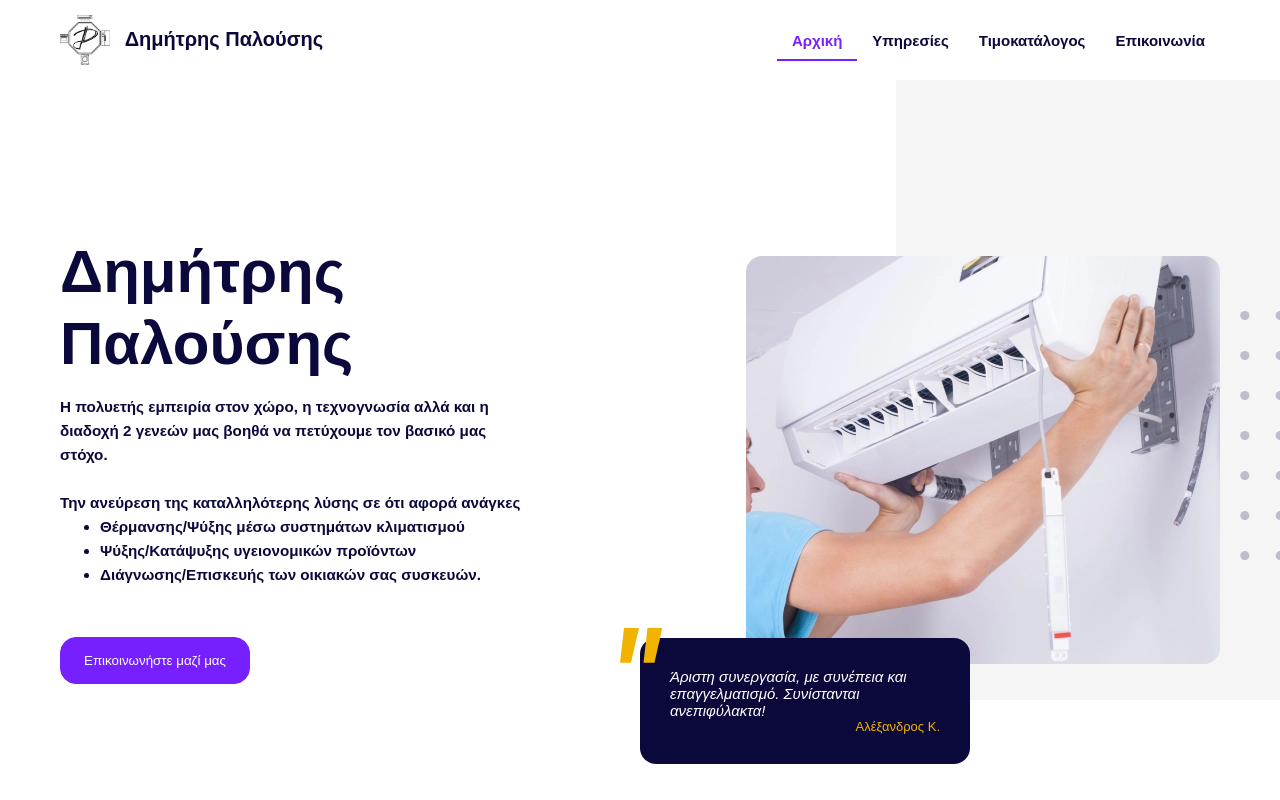
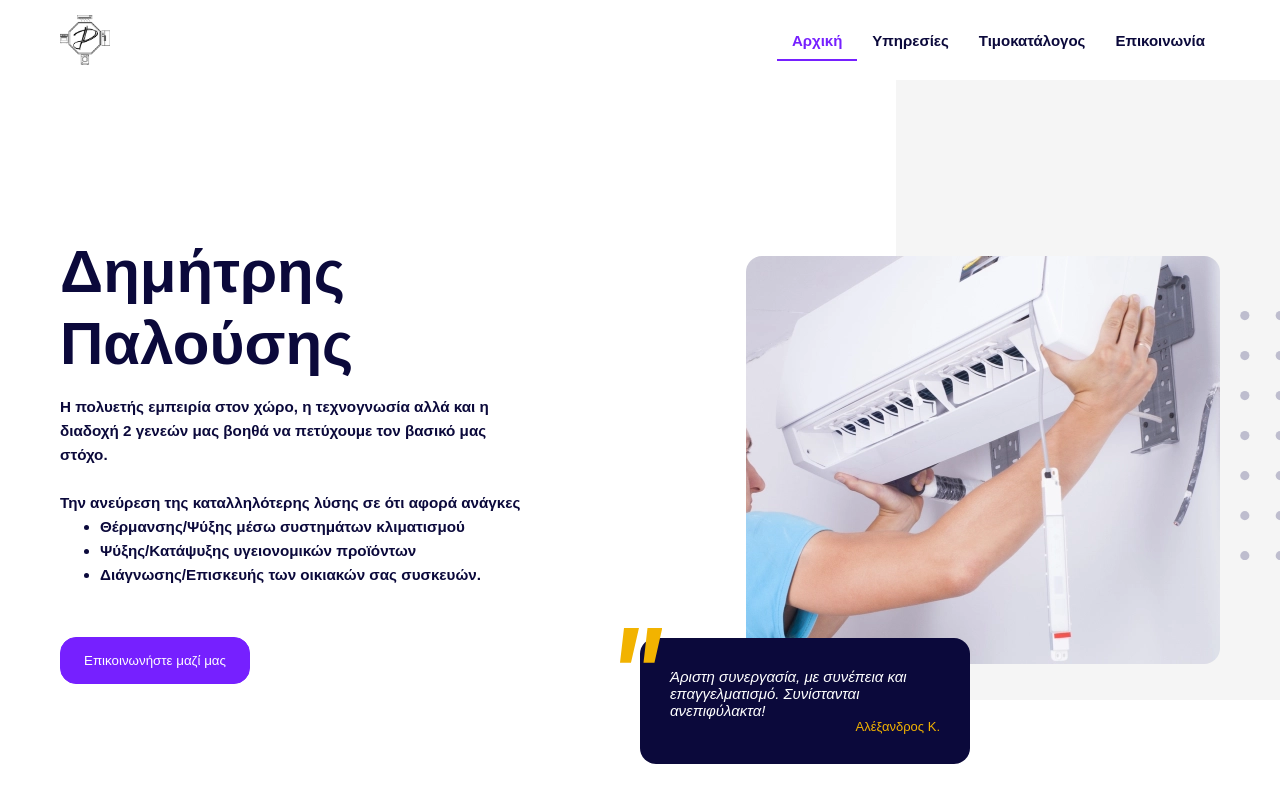
Before and after one commit to akokkin/palousis-business-website, a React (Create React App) app: page / in a window 1280 px wide. Shown: the top 800 px of the page. Built offline with nearby package versions, Linux system fonts and the light colour scheme; a web font is replaced by a local one.

Commit message:
fix: remove name from h1-topNavBar

```diff
--- a/src/components/Nav/TopNavbar.jsx
+++ b/src/components/Nav/TopNavbar.jsx
@@ -29,7 +29,6 @@ export default function TopNavbar() {
           <Link className="pointer flexNullCenter" to="home" smooth={true}>
             <LogoIcon />
             <h1 style={{ marginLeft: "15px" }} className="font20 extraBold">
-              Δημήτρης Παλούσης
             </h1>
           </Link>
           <BurderWrapper className="pointer" onClick={() => toggleSidebar(!sidebarOpen)}>
```
